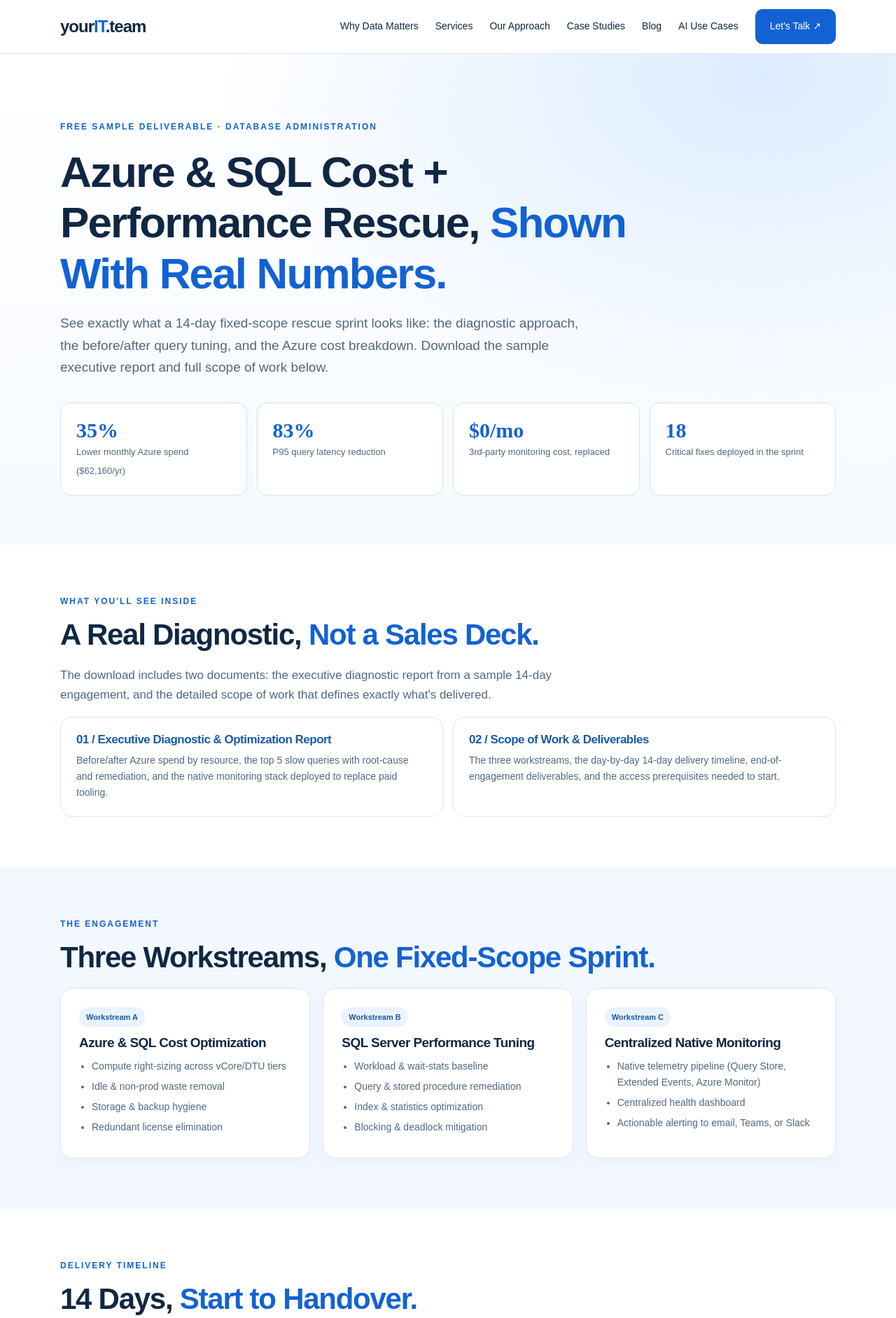
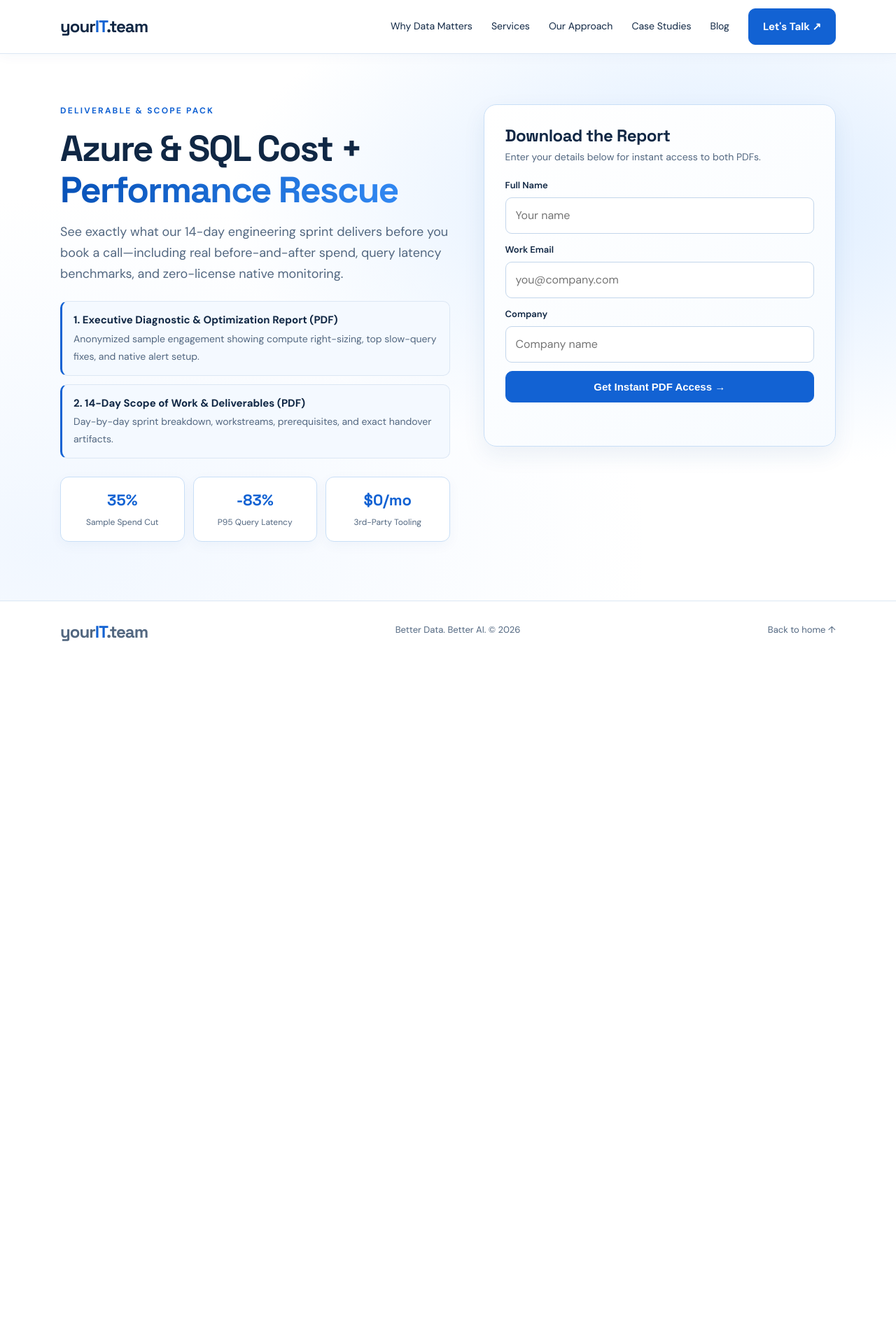
Before and after one commit to naveenvarthaan/website-yourit.team, a plain HTML site: page cost_performance_rescue.html in a window 1280 px wide. Shown: the top 1883 px of the page at 70% size. After the commit the page ends 946 px from the top, so only its background shows below. Drawn offline with Linux system fonts and the light colour scheme.

Commit message:
Redesign Cost + Performance Rescue page and wire up PDF downloads
Page markup/design was replaced with a new gated-download layout;
added the two PDFs at the root paths the page links to so both
downloads resolve. Form submission already posts to the same Apps
Script endpoint used by the homepage contact form.

Co-Authored-By: Claude Sonnet 5 <noreply@anthropic.com>

```diff
--- a/cost_performance_rescue.html
+++ b/cost_performance_rescue.html
@@ -1,121 +1,186 @@
-<!doctype html><html lang="en"><head><meta charset="utf-8"><meta name="viewport" content="width=device-width,initial-scale=1"><title>Azure & SQL Cost + Performance Rescue — Free Sample Report | yourIT.team</title><meta name="description" content="See a real 14-day Azure & SQL Cost + Performance Rescue engagement: 35% lower monthly spend, 83% faster query latency, and zero third-party monitoring fees. Download the sample report and scope of work.">
+<!doctype html>
+<html lang="en">
+<head>
+<meta charset="UTF-8"><meta name="viewport" content="width=device-width,initial-scale=1"><meta name="description" content="Download the yourIT.team Azure & SQL Cost + Performance Rescue Sample Report and 14-Day Scope of Work.">
+<title>Sample Rescue Report | yourIT.team — Better Data. Better AI.</title>
+<link rel="preconnect" href="https://fonts.googleapis.com"><link rel="preconnect" href="https://fonts.gstatic.com" crossorigin><link href="https://fonts.googleapis.com/css2?family=DM+Sans:wght@400;500;600;700&family=Space+Grotesk:wght@400;500;600;700&display=swap" rel="stylesheet">
 <style>
-:root{--blue:#1262d3;--dark:#102744;--muted:#526780;--line:#dce7f4;--pale:#f3f8ff}*{box-sizing:border-box}html{scroll-behavior:smooth}body{margin:0;background:#fff;color:var(--dark);font-family:'DM Sans',Arial,sans-serif;line-height:1.65}h1,h2,h3,.brand{font-family:'Space Grotesk',Arial,sans-serif;line-height:1.17;letter-spacing:-.03em}a{color:inherit;text-decoration:none}.wrap{max-width:1160px;margin:auto;padding:0 26px}.nav{position:sticky;top:0;z-index:10;background:#ffffffed;backdrop-filter:blur(16px);border-bottom:1px solid var(--line)}.navin{min-height:76px;display:flex;align-items:center;justify-content:space-between;gap:24px}.brand{font-weight:700;font-size:24px;letter-spacing:-1px}.brand span{color:var(--blue)}.links{display:flex;gap:24px;align-items:center;font-size:14px}.links a:hover{color:var(--blue)}.btn{display:inline-flex;align-items:center;justify-content:center;gap:8px;background:var(--blue);border:1px solid var(--blue);color:white;padding:12px 20px;border-radius:10px;font-weight:700;cursor:pointer;font:inherit}.btn:hover{background:#084fae}.btn.secondary{background:white;color:var(--blue);border-color:#b9d2f0}.btn[disabled]{opacity:.6;cursor:not-allowed}.menu{display:none;border:1px solid #c4d8f0;background:white;color:var(--blue);padding:9px 12px;border-radius:8px}
-.hero{padding:95px 0 70px;background:radial-gradient(ellipse at 85% 5%,#dcecff,transparent 50%),linear-gradient(180deg,#fff,#f6faff)}.eyebrow{color:var(--blue);text-transform:uppercase;font-weight:700;font-size:12px;letter-spacing:2px}.hero h1{font-size:clamp(38px,5vw,62px);max-width:870px;margin:18px 0}.grad{color:var(--blue)}.lead{font-size:19px;color:var(--muted);max-width:770px}
-.statgrid{display:grid;grid-template-columns:repeat(4,1fr);gap:14px;margin-top:35px}.stat{border:1px solid #d0e2f7;background:white;border-radius:15px;padding:22px}.stat strong{display:block;font:700 30px 'Space Grotesk';color:var(--blue)}.stat span{color:var(--muted);font-size:13px}
-.section{padding:72px 0}.section.alt{background:var(--pale)}.section h2{font-size:clamp(28px,3.5vw,42px);margin:12px 0 20px}.sectionintro{font-size:17px;color:var(--muted);max-width:780px}
-.cards3{display:grid;grid-template-columns:repeat(3,1fr);gap:18px;margin-top:10px}.wscard{border:1px solid var(--line);border-radius:18px;background:#fff;padding:26px;box-shadow:0 8px 24px rgba(23,75,135,.045)}.wscard .tag{display:inline-block;background:#eaf3ff;color:#1957a0;font-size:11px;font-weight:700;padding:5px 10px;border-radius:100px;margin-bottom:12px}.wscard h3{font-size:19px;margin:0 0 10px}.wscard ul{margin:0;padding-left:18px;color:var(--muted);font-size:14px}.wscard li{margin-bottom:6px}
-.steps{display:grid;grid-template-columns:repeat(4,1fr);gap:14px}.step{padding:22px;border:1px solid #d9e7f8;border-radius:15px;background:#fff}.step small{color:var(--blue);font-weight:700}.step h3{margin:10px 0 8px;font-size:17px}.step p{color:var(--muted);font-size:14px;margin:0}
-.deliverables{display:grid;grid-template-columns:repeat(2,1fr);gap:14px;margin-top:10px}.deliv{border:1px solid #d7e7f7;border-radius:16px;background:#fff;padding:22px}.deliv h3{margin:0 0 8px;font-size:17px;color:#185ba8}.deliv p{margin:0;color:var(--muted);font-size:14px}
-.gate{display:grid;grid-template-columns:1fr 1fr;gap:50px;align-items:start}.gate p{color:var(--muted)}form{display:grid;gap:12px}input{font:inherit;background:#fff;border:1px solid #c3d6eb;border-radius:9px;color:#102744;padding:14px;width:100%}input:focus{outline:2px solid #3989ef}#status{font-size:14px;color:var(--blue);min-height:20px}
-.downloads{display:none;gap:12px;margin-top:6px;flex-wrap:wrap}.downloads.show{display:flex}.downloads .btn{flex:1;min-width:220px}
-.panel{border:1px solid #d8e7f7;border-radius:19px;background:white;padding:28px}
-.footer{border-top:1px solid var(--line);padding:27px 0;color:var(--muted);font-size:13px}.foot{display:flex;justify-content:space-between;gap:20px;flex-wrap:wrap}
-@media(max-width:900px){.statgrid{grid-template-columns:repeat(2,1fr)}.cards3{grid-template-columns:1fr}.steps{grid-template-columns:repeat(2,1fr)}.deliverables{grid-template-columns:1fr}.gate{grid-template-columns:1fr}.links{display:none;position:absolute;top:76px;left:0;right:0;background:white;padding:20px;flex-direction:column;align-items:start;box-shadow:0 12px 22px #12345612}.links.open{display:flex}.menu{display:block}}
-@media(max-width:620px){.statgrid,.steps{grid-template-columns:1fr}.hero{padding:68px 0}.section{padding:50px 0}.downloads .btn{min-width:0}}
-</style></head><body>
-<header class="nav"><div class="wrap navin"><a class="brand" href="index.html">your<span>IT</span>.team</a><button class="menu" aria-label="Toggle menu" aria-expanded="false" onclick="toggleMenu(this)">☰ Menu</button><nav class="links" id="links"><a href="index.html#why">Why Data Matters</a><a href="index.html#services">Services</a><a href="index.html#approach">Our Approach</a><a href="case-studies.html">Case Studies</a><a href="blog.html">Blog</a><a href="index.html#usecases">AI Use Cases</a><a class="btn" href="index.html#contact">Let's Talk ↗</a></nav></div></header>
+:root{--bg:#ffffff;--panel:#ffffff;--panel2:#eff6ff;--text:#102744;--muted:#526780;--cyan:#1262d3;--blue:#3989ef;--line:#dce7f4}
+*{box-sizing:border-box}html{scroll-behavior:smooth}
+body{margin:0;background:#fff;color:var(--text);font-family:'DM Sans',sans-serif;line-height:1.65}
+h1,h2,h3,.brand{font-family:'Space Grotesk',sans-serif;line-height:1.14}
+a{color:inherit;text-decoration:none}
+.wrap{max-width:1160px;margin:auto;padding:0 26px}
+.nav{position:sticky;top:0;z-index:10;background:rgba(255,255,255,.94);backdrop-filter:blur(18px);border-bottom:1px solid var(--line);box-shadow:0 2px 18px rgba(18,70,132,.045)}
+.navin{display:flex;align-items:center;justify-content:space-between;min-height:76px;gap:24px}
+.brand{font-weight:700;font-size:24px;letter-spacing:-1px}
+.brand span{color:var(--cyan)}
+.links{display:flex;gap:27px;align-items:center;font-size:14px}
+.links a:hover{color:var(--cyan)}
+.btn{display:inline-flex;align-items:center;justify-content:center;gap:9px;background:#1262d3;color:#fff;border:1px solid #1262d3;border-radius:10px;padding:13px 20px;font-weight:700;transition:.2s;cursor:pointer;font-size:15px}
+.btn:hover{transform:translateY(-2px);box-shadow:0 8px 28px rgba(18,98,211,.22);background:#084fae}
+.btn:disabled{opacity:.65;cursor:not-allowed;transform:none}
+.btn.outline{background:#fff;color:#1254a4;border-color:#a9c8eb}
+.btn.outline:hover{border-color:#1262d3;background:#f1f7ff}
+.menu{display:none;background:none;color:#164f98;border:1px solid #b9d0e9;padding:8px 12px;border-radius:8px}
+.hero-gate{padding:72px 0 84px;background:radial-gradient(ellipse at 80% 28%,#dcecff 0,transparent 48%),radial-gradient(ellipse at 5% 90%,#f1f7ff 0,transparent 50%),#fff}
+.eyebrow{color:#1262d3;font-size:12px;font-weight:700;letter-spacing:2.2px;text-transform:uppercase}
+.gate-grid{display:grid;grid-template-columns:1.05fr 0.95fr;gap:48px;align-items:start}
+h1{font-size:clamp(34px,4.5vw,52px);letter-spacing:-2px;margin:14px 0 16px}
+.grad{background:linear-gradient(100deg,#0751b7,#3188f2);-webkit-background-clip:text;background-clip:text;color:transparent}
+.lead{font-size:18px;color:var(--muted);margin:0 0 24px}
+.preview-list{list-style:none;padding:0;margin:0 0 26px;display:grid;gap:12px}
+.preview-list li{background:#f4f9ff;border:1px solid var(--line);border-left:3px solid #1262d3;border-radius:10px;padding:14px 16px;font-size:15px}
+.preview-list strong{display:block;color:var(--text);margin-bottom:2px}
+.preview-list span{color:var(--muted);font-size:14px}
+.kpi-strip{display:grid;grid-template-columns:repeat(3,1fr);gap:12px}
+.kpi-mini{background:#fff;border:1px solid #c9dff7;border-radius:12px;padding:14px;text-align:center;box-shadow:0 5px 18px rgba(23,75,135,.045)}
+.kpi-mini b{display:block;font-family:'Space Grotesk',sans-serif;font-size:22px;color:#1262d3}
+.kpi-mini small{font-size:12px;color:var(--muted)}
+.form-card{background:linear-gradient(145deg,#ffffff,#f7fbff);border:1px solid #c9dff7;border-radius:18px;padding:30px;box-shadow:0 12px 32px rgba(23,75,135,.08)}
+.form-card h2{font-size:24px;letter-spacing:-0.5px;margin:0 0 6px}
+.form-card p.sub{font-size:14px;color:var(--muted);margin:0 0 18px}
+form{display:grid;gap:12px}
+label{font-size:13px;font-weight:600;color:var(--text);margin-bottom:-6px}
+input{font:inherit;background:#fff;border:1px solid #c3d6eb;border-radius:9px;color:#102744;padding:12px 14px;width:100%}
+input:focus{outline:2px solid #3989ef}
+#status{font-size:14px;color:#1262d3;min-height:20px}
+.unlock-box{display:none;background:#f3f8ff;border:1px solid #93c5fd;border-radius:14px;padding:22px;margin-top:8px}
+.unlock-box.visible{display:block}
+.unlock-box h3{margin:0 0 8px;font-size:20px;color:#1262d3}
+.unlock-box p{margin:0 0 16px;font-size:14px;color:var(--muted)}
+.dl-actions{display:grid;gap:10px}
+footer{border-top:1px solid var(--line);padding:30px 0;color:var(--muted);font-size:13px}
+.foot{display:flex;justify-content:space-between;gap:20px;flex-wrap:wrap}
+@media(max-width:850px){
+  .gate-grid{grid-template-columns:1fr}
+  .links{display:none;position:absolute;top:76px;left:0;right:0;background:#fff;padding:24px;flex-direction:column;align-items:flex-start;box-shadow:0 12px 20px rgba(12,51,99,.1)}
+  .links.open{display:flex}
+  .menu{display:block}
+}
+@media(max-width:550px){.kpi-strip{grid-template-columns:1fr}.hero-gate{padding:48px 0 60px}}
+</style>
+</head>
+<body>
+<header class="nav">
+  <div class="wrap navin">
+    <a href="index.html" class="brand">your<span>IT</span>.team</a>
+    <button class="menu" aria-label="Toggle menu" aria-expanded="false" onclick="toggleMenu(this)">☰ Menu</button>
+    <nav class="links" id="links">
+      <a href="index.html#why">Why Data Matters</a>
+      <a href="index.html#services">Services</a>
+      <a href="index.html#approach">Our Approach</a>
+      <a href="case-studies.html">Case Studies</a>
+      <a href="blog.html">Blog</a>
+      <a class="btn" href="index.html#contact">Let's Talk ↗</a>
+    </nav>
+  </div>
+</header>
+
 <main>
-<section class="hero"><div class="wrap">
-<div class="eyebrow">Free sample deliverable · Database Administration</div>
-<h1>Azure &amp; SQL Cost + Performance Rescue, <span class="grad">Shown With Real Numbers.</span></h1>
-<p class="lead">See exactly what a 14-day fixed-scope rescue sprint looks like: the diagnostic approach, the before/after query tuning, and the Azure cost breakdown. Download the sample executive report and full scope of work below.</p>
-<div class="statgrid">
-<div class="stat"><strong>35%</strong><span>Lower monthly Azure spend ($62,160/yr)</span></div>
-<div class="stat"><strong>83%</strong><span>P95 query latency reduction</span></div>
-<div class="stat"><strong>$0/mo</strong><span>3rd-party monitoring cost, replaced</span></div>
-<div class="stat"><strong>18</strong><span>Critical fixes deployed in the sprint</span></div>
-</div>
-</div></section>
+  <section class="hero-gate">
+    <div class="wrap gate-grid">
+      <div>
+        <div class="eyebrow">Deliverable &amp; Scope Pack</div>
+        <h1>Azure &amp; SQL Cost + <span class="grad">Performance Rescue</span></h1>
+        <p class="lead">See exactly what our 14-day engineering sprint delivers before you book a call—including real before-and-after spend, query latency benchmarks, and zero-license native monitoring.</p>
 
-<section class="section"><div class="wrap">
-<div class="eyebrow">What you'll see inside</div>
-<h2>A Real Diagnostic, <span class="grad">Not a Sales Deck.</span></h2>
-<p class="sectionintro">The download includes two documents: the executive diagnostic report from a sample 14-day engagement, and the detailed scope of work that defines exactly what's delivered.</p>
-<div class="deliverables">
-<div class="deliv"><h3>01 / Executive Diagnostic &amp; Optimization Report</h3><p>Before/after Azure spend by resource, the top 5 slow queries with root-cause and remediation, and the native monitoring stack deployed to replace paid tooling.</p></div>
-<div class="deliv"><h3>02 / Scope of Work &amp; Deliverables</h3><p>The three workstreams, the day-by-day 14-day delivery timeline, end-of-engagement deliverables, and the access prerequisites needed to start.</p></div>
-</div>
-</div></section>
+        <ul class="preview-list">
+          <li>
+            <strong>1. Executive Diagnostic &amp; Optimization Report (PDF)</strong>
+            <span>Anonymized sample engagement showing compute right-sizing, top slow-query fixes, and native alert setup.</span>
+          </li>
+          <li>
+            <strong>2. 14-Day Scope of Work &amp; Deliverables (PDF)</strong>
+            <span>Day-by-day sprint breakdown, workstreams, prerequisites, and exact handover artifacts.</span>
+          </li>
+        </ul>
 
-<section class="section alt"><div class="wrap">
-<div class="eyebrow">The engagement</div>
-<h2>Three Workstreams, <span class="grad">One Fixed-Scope Sprint.</span></h2>
-<div class="cards3">
-<article class="wscard"><span class="tag">Workstream A</span><h3>Azure &amp; SQL Cost Optimization</h3><ul><li>Compute right-sizing across vCore/DTU tiers</li><li>Idle &amp; non-prod waste removal</li><li>Storage &amp; backup hygiene</li><li>Redundant license elimination</li></ul></article>
-<article class="wscard"><span class="tag">Workstream B</span><h3>SQL Server Performance Tuning</h3><ul><li>Workload &amp; wait-stats baseline</li><li>Query &amp; stored procedure remediation</li><li>Index &amp; statistics optimization</li><li>Blocking &amp; deadlock mitigation</li></ul></article>
-<article class="wscard"><span class="tag">Workstream C</span><h3>Centralized Native Monitoring</h3><ul><li>Native telemetry pipeline (Query Store, Extended Events, Azure Monitor)</li><li>Centralized health dashboard</li><li>Actionable alerting to email, Teams, or Slack</li></ul></article>
-</div>
-</div></section>
+        <div class="kpi-strip">
+          <div class="kpi-mini"><b>35%</b><small>Sample Spend Cut</small></div>
+          <div class="kpi-mini"><b>-83%</b><small>P95 Query Latency</small></div>
+          <div class="kpi-mini"><b>$0/mo</b><small>3rd-Party Tooling</small></div>
+        </div>
+      </div>
 
-<section class="section"><div class="wrap">
-<div class="eyebrow">Delivery timeline</div>
-<h2>14 Days, <span class="grad">Start to Handover.</span></h2>
-<div class="steps">
-<div class="step"><small>DAYS 1–3</small><h3>Baseline &amp; Discovery</h3><p>Access verification, Azure spend &amp; tier inventory, Query Store capture, bottleneck ranking.</p></div>
-<div class="step"><small>DAYS 4–8</small><h3>Performance Tuning</h3><p>Index tuning, top 10–20 slow query rewrites, blocking and deadlock fixes, staging validation.</p></div>
-<div class="step"><small>DAYS 9–11</small><h3>Cost &amp; Monitoring</h3><p>Safe compute right-sizing, Serverless/storage cleanup, native Azure Monitor + alert deployment.</p></div>
-<div class="step"><small>DAYS 12–14</small><h3>Validation &amp; Handover</h3><p>Before/after benchmark comparison, executive readout, full script and dashboard handover.</p></div>
-</div>
-</div></section>
+      <div class="form-card">
+        <div id="formWrap">
+          <h2>Download the Report</h2>
+          <p class="sub">Enter your details below for instant access to both PDFs.</p>
+          <form id="reportForm">
+            <label for="name">Full Name</label>
+            <input id="name" name="name" required placeholder="Your name">
 
-<section class="section alt" id="download"><div class="wrap gate">
-<div>
-<div class="eyebrow">Get the free download</div>
-<h2>Download the Sample Report &amp; <span class="grad">Scope of Work.</span></h2>
-<p>Tell us where to confirm your request and we'll unlock both PDFs immediately — no sales call required.</p>
-<p><strong>Azure &amp; SQL Cost + Performance Rescue</strong><br>Executive Diagnostic Report (PDF) + Scope of Work &amp; Deliverables (PDF)</p>
-</div>
-<div class="panel">
-<form id="gateForm">
-<label for="name">Full name</label><input id="name" name="name" required placeholder="Your name">
-<label for="email">Work email</label><input id="email" name="email" type="email" required placeholder="you@company.com">
-<label for="company">Company</label><input id="company" name="company" required placeholder="Company name">
-<div style="position:absolute;left:-9999px;opacity:0;height:0;overflow:hidden" aria-hidden="true"><label for="website">Website</label><input id="website" name="website" tabindex="-1" autocomplete="off"></div>
-<button class="btn" type="submit" id="submitBtn">Get the free download ↓</button>
-<div id="status" role="status" aria-live="polite"></div>
-<div class="downloads" id="downloads">
-<a class="btn secondary" id="dl1" href="downloads/azure-sql-cost-performance-rescue-sample-report.pdf" download>Download Diagnostic Report (PDF)</a>
-<a class="btn secondary" id="dl2" href="downloads/azure-sql-cost-performance-rescue-scope-of-work.pdf" download>Download Scope of Work (PDF)</a>
-</div>
-</form>
-</div>
-</div></section>
+            <label for="email">Work Email</label>
+            <input id="email" name="email" type="email" required placeholder="you@company.com">
 
+            <label for="company">Company</label>
+            <input id="company" name="company" required placeholder="Company name">
+
+            <div style="position:absolute;left:-9999px;opacity:0;height:0;overflow:hidden" aria-hidden="true">
+              <label for="website">Website</label>
+              <input id="website" name="website" tabindex="-1" autocomplete="off">
+            </div>
+
+            <button class="btn" type="submit" id="submitBtn">Get Instant PDF Access →</button>
+            <div id="status" role="status" aria-live="polite"></div>
+          </form>
+        </div>
+
+        <div class="unlock-box" id="unlockBox">
+          <h3>Your Sample Pack Is Ready</h3>
+          <p>Thanks for requesting the pack. Download both PDFs below:</p>
+          <div class="dl-actions">
+            <!-- Update href values below to match where you host the PDF files on your server or Google Drive -->
+            <a class="btn" href="YourIT_Team_Cost_Performance_Rescue_Report.pdf" target="_blank" rel="noopener">Download Sample Diagnostic Report (PDF) ↗</a>
+            <a class="btn outline" href="YourIT_Team_Cost_Performance_Rescue_Scope_of_Work.pdf" target="_blank" rel="noopener">Download 14-Day Scope of Work (PDF) ↗</a>
+          </div>
+        </div>
+      </div>
+    </div>
+  </section>
 </main>
-<footer class="footer"><div class="wrap foot"><div class="brand">your<span>IT</span>.team</div><span>Better Data. Better AI.</span><a href="index.html">Homepage</a></div></footer>
+
+<footer>
+  <div class="wrap foot">
+    <div class="brand">your<span>IT</span>.team</div>
+    <div>Better Data. Better AI. © <span id="year"></span></div>
+    <a href="index.html">Back to home ↑</a>
+  </div>
+</footer>
+
 <script>
+document.getElementById('year').textContent=new Date().getFullYear();
 function toggleMenu(btn){const nav=document.getElementById('links');const open=nav.classList.toggle('open');btn.setAttribute('aria-expanded',String(open))}
-document.querySelectorAll('.links a').forEach(a=>a.addEventListener('click',()=>{document.getElementById('links').classList.remove('open');document.querySelector('.menu').setAttribute('aria-expanded','false')}));
-
 const CONTACT_ENDPOINT='https://script.google.com/macros/s/AKfycbzAfxZvcqmudOA6yNdLyB3a-ceox2KCHXnxMsb-E0aPl_6mKXuf-pQOPWNyyzWzUodUFg/exec';
-document.getElementById('gateForm').addEventListener('submit',function(e){
+document.getElementById('reportForm').addEventListener('submit',function(e){
   e.preventDefault();
-  const form=this;const btn=document.getElementById('submitBtn');const status=document.getElementById('status');const dlWrap=document.getElementById('downloads');
+  const form=this;
+  const btn=document.getElementById('submitBtn');
+  const status=document.getElementById('status');
   const d=new FormData(form);
   if(d.get('website')){return;}
   const payload={
     name:d.get('name')||'',
     email:d.get('email')||'',
     company:d.get('company')||'',
-    message:'Requested the free download: Azure & SQL Cost + Performance Rescue — Sample Diagnostic Report + Scope of Work (via cost_performance_rescue.html).'
+    message:'Sample Rescue Report Download'
   };
-  btn.disabled=true;status.textContent='Submitting…';dlWrap.classList.remove('show');
+  btn.disabled=true;
+  status.textContent='Unlocking downloads…';
   fetch(CONTACT_ENDPOINT,{method:'POST',headers:{'Content-Type':'text/plain;charset=utf-8'},body:JSON.stringify(payload)})
     .then(r=>r.json())
     .then(data=>{
       if(data && data.ok){
-        status.textContent='Thanks — your download is ready below.';
-        dlWrap.classList.add('show');
-        document.getElementById('dl1').click();
-        setTimeout(()=>{document.getElementById('dl2').click();},600);
-        form.reset();
-      }else{
-        status.textContent='We could not process your request. Please try again or email us directly.';
+        document.getElementById('formWrap').style.display='none';
+        document.getElementById('unlockBox').classList.add('visible');
+      } else {
+        status.textContent='Could not verify submission. Please try again or email us directly.';
       }
     })
-    .catch(()=>{status.textContent='Something went wrong submitting the form. Please try again in a moment.';})
+    .catch(()=>{status.textContent='Something went wrong. Please try again in a moment.';})
     .finally(()=>{btn.disabled=false;});
 });
 </script>
-</body></html>
+</body>
+</html>
```
Also changed, not shown: 2 other files.
